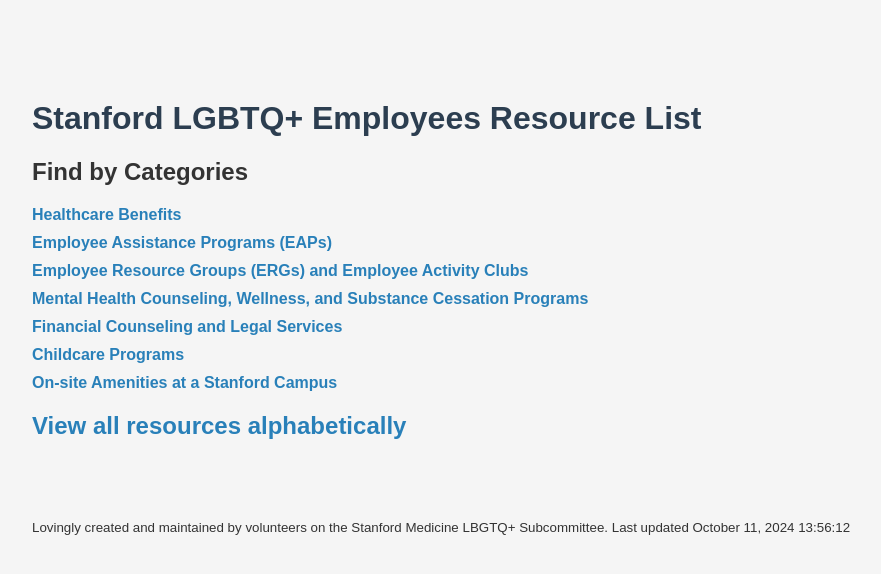
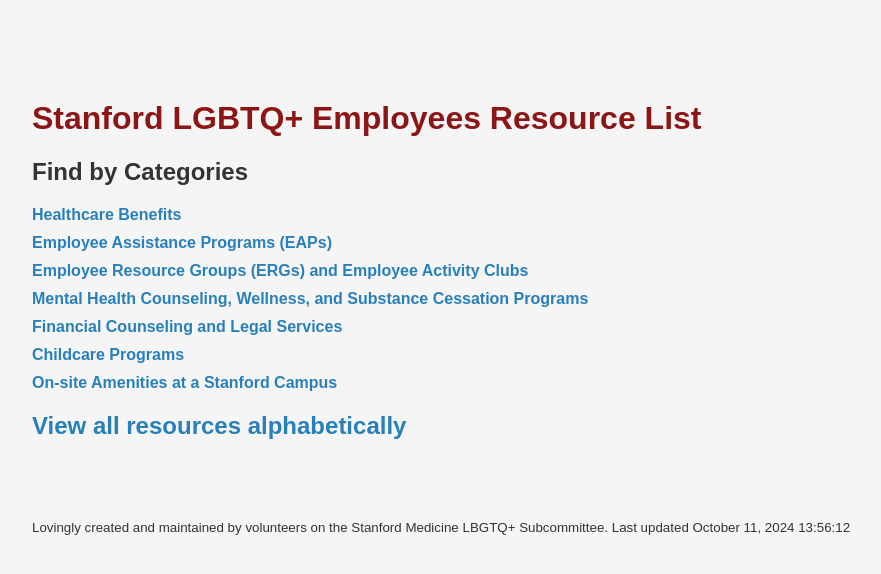
Before and after one commit to telegram-sam/StanfordLGBTQResourceList, a plain HTML site: page index.html in a window 1280 px wide. Shown: the whole page, without its empty margins (68-949 px from the left). Drawn offline with Linux system fonts and the light colour scheme.

Commit message:
Updated entry h1 font color to Stanford Cardinal (#8C1515)

```diff
--- a/styles.css
+++ b/styles.css
@@ -7,7 +7,7 @@ body {
 
 h1 {
     font-family: Arial, sans-serif;
-    color: #2c3e50;
+    color: #8C1515;
 }
 
 .entry {
```
